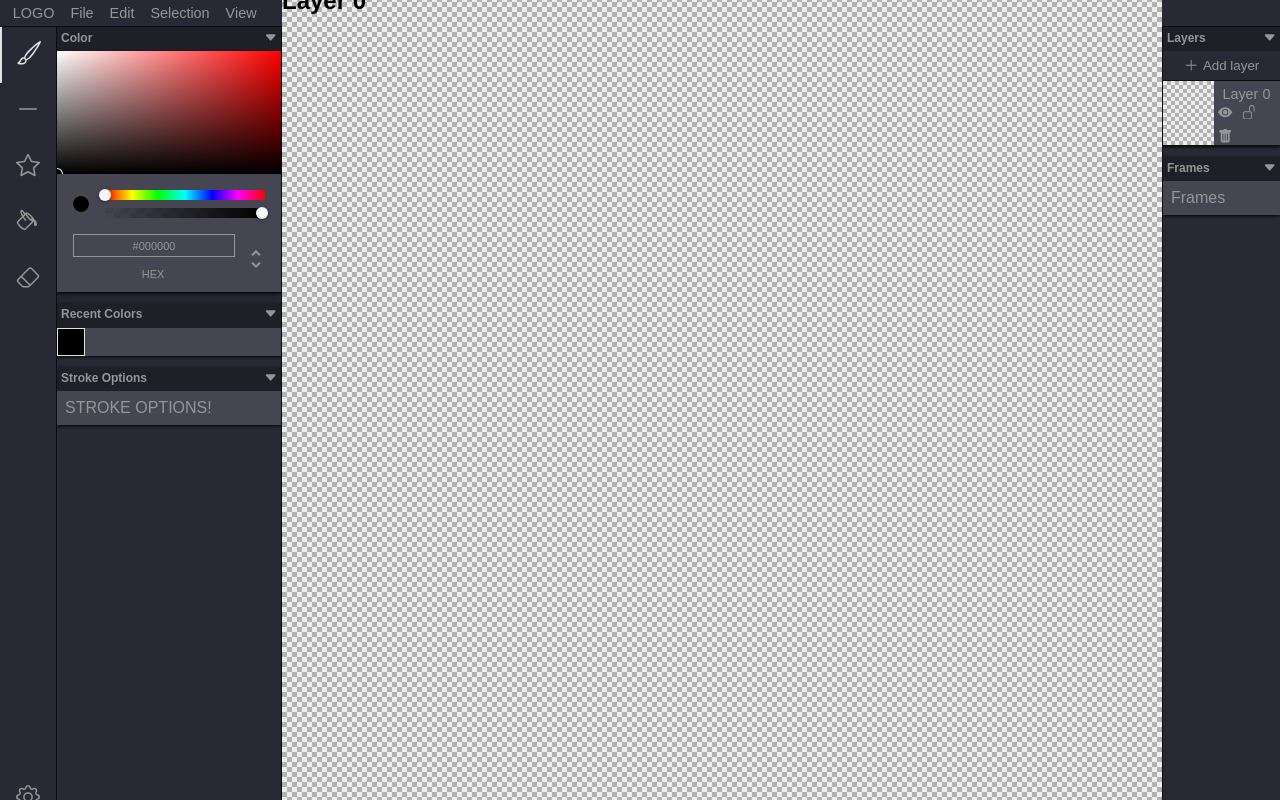
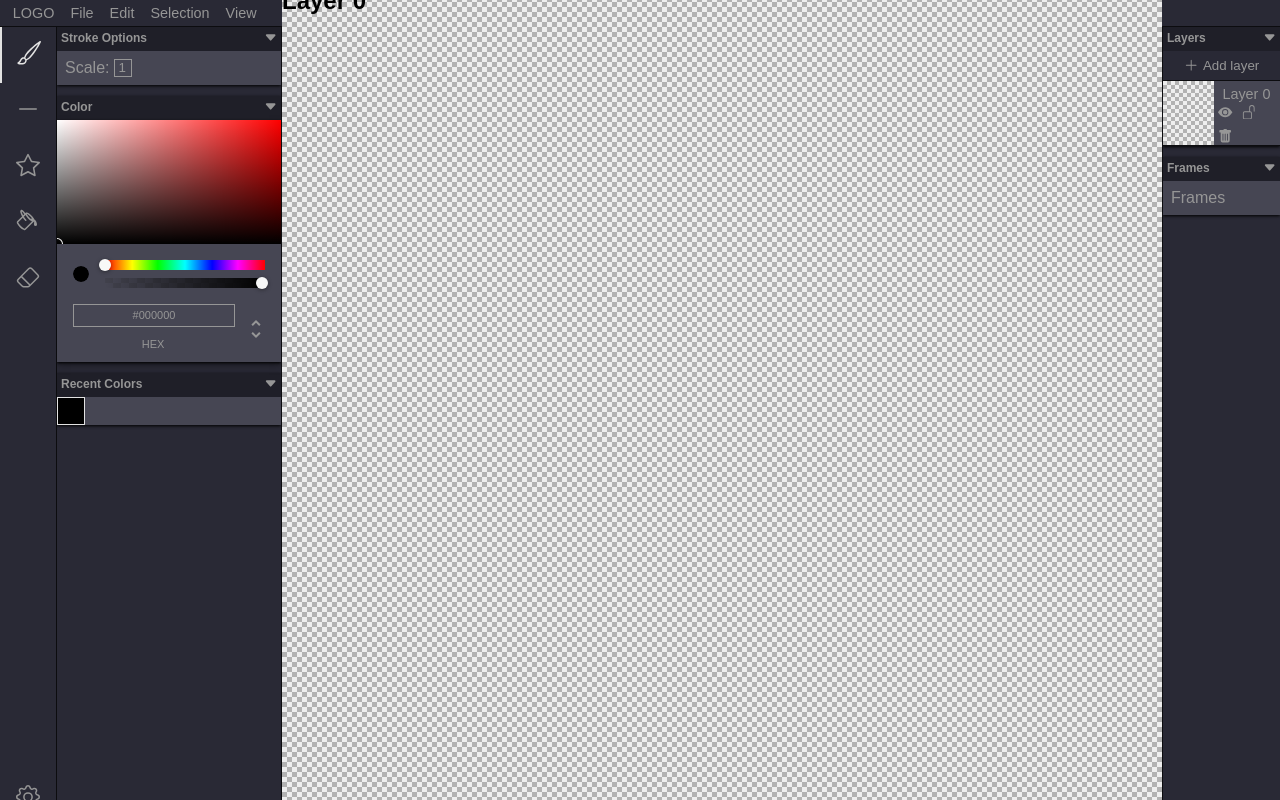
Before and after one commit to flyingmisaki/pixel-art-editor-2, a React (Create React App) app: page / in a window 1280 px wide. Built offline with nearby package versions, Linux system fonts and the light colour scheme.

Commit message:
Added scale stroke option

```diff
--- a/src/components/StatusBar/StatusBar.jsx
+++ b/src/components/StatusBar/StatusBar.jsx
@@ -1,7 +1,5 @@
 import React from "react"
 import "./StatusBar.css"
-
-import {colorToHexColor} from "../../core/utils/colors"
 
 import ColoredSquare from "../common/ColoredSquare/ColoredSquare"
 
@@ -18,7 +16,6 @@ export default function StatusBar() {
     const {canvasPosition} = useCanvasPosition()
 
     const render = function() {
-
         return (
             <div className="statusBar">
                 <p>
@@ -27,9 +24,9 @@ export default function StatusBar() {
                     </span>
                     <ColoredSquare color={brushColor}/>
                     <span>
-                        {colorToHexColor(brushColor)}
+                        rgba({brushColor.r}, {brushColor.g}, {brushColor.b}, {brushColor.a})
                         , Active Layer: {activeLayer?.name}
-                        , Cursor Position: ({canvasPosition.x}, {canvasPosition.y})
+                        , Cursor Position: ({(canvasPosition.x)}, {canvasPosition.y})
                         , Tool:{activeTool.renderIcon()}
                         {activeTool?.name ?? "none"}
                     </span>
--- a/src/components/ToolBox/ToolBox.jsx
+++ b/src/components/ToolBox/ToolBox.jsx
@@ -1,6 +1,6 @@
 import React from "react"
 import "./ToolBox.css"
-import pixel from "../../core/tools/Pixel.js"
+import Brush from "../../core/tools/Brush.js"
 import lines from "../../core/tools/Lines.js"
 import shapes from "../../core/tools/Shapes.js"
 import fill from "../../core/tools/Fill.js"
@@ -29,7 +29,7 @@ export default function ToolBox() {
         )
     }
 
-    const tools = [pixel, lines, shapes, fill, erase]
+    const tools = [Brush, lines, shapes, fill, erase]
 
     const render = function() {
         return (
--- a/src/components/ToolBox/ToolOptions/StrokeOptions/StrokeOptions.css
+++ b/src/components/ToolBox/ToolOptions/StrokeOptions/StrokeOptions.css
@@ -2,3 +2,45 @@
     background-color: var(--blueGray2);
     padding: 0.5rem;
 }
+
+.option {
+    display: flex;
+    flex-direction: row-reverse;
+    justify-content: left;
+}
+
+.option input {
+    margin-left: 0.3rem;
+    margin-right: 0.3rem;
+    border: 1px solid var(--mediumGray1);
+    width: 0.8rem;
+    padding-left: 0.2rem;
+    color: var(--mediumGray1);
+}
+input::-webkit-outer-spin-button,
+input::-webkit-inner-spin-button {
+    -webkit-appearance: none;
+    margin: 0;
+}
+
+input:hover {
+    color: var(--lightGray1);
+    border: 1px solid var(--lightGray1);
+}
+
+label:hover {
+    color: var(--lightGray1);
+}
+
+input:focus {
+    color: var(--lightGray1);
+    border: 1px solid var(--lightGray1);
+}
+
+input:focus ~ .scaleLabel {
+    color: var(--lightGray1);
+}
+
+input:hover ~ .scaleLabel {
+    color: var(--lightGray1);
+}
--- a/src/components/ToolBox/ToolOptions/StrokeOptions/StrokeOptions.jsx
+++ b/src/components/ToolBox/ToolOptions/StrokeOptions/StrokeOptions.jsx
@@ -2,12 +2,25 @@ import React from "react"
 import "./StrokeOptions.css"
 import OptionWindow from "../../../common/OptionWindow/OptionWindow"
 
+import {useActiveTool} from "../../../../hooks/useActiveTool"
+
 export default function StrokeOptions() {
+    const {scale, setScale} = useActiveTool()
+
+    const renderStrokeOption = function() {
+        return (
+            <div className="option">
+                <input type="number" id="scale" className="scaleInput" value={scale} onChange={(event) => setScale(event.target.value)}></input>
+                <label for="scale" className="scaleLabel">Scale: </label>
+            </div>
+        )
+    }
+
     const render = function() {
         return (
             <OptionWindow title="Stroke Options">
                 <div className="strokeOptions">
-                    STROKE OPTIONS!
+                    {renderStrokeOption()}
                 </div>
             </OptionWindow>
         )
--- a/src/components/ToolBox/ToolOptions/ToolOptions.jsx
+++ b/src/components/ToolBox/ToolOptions/ToolOptions.jsx
@@ -10,9 +10,9 @@ export default function ToolOptions() {
     const render = function() {
         return (
             <div className="toolOptions">
+                <StrokeOptions/>
                 <ColorMenu/>
                 <RecentColors/>
-                <StrokeOptions/>
             </div>
         )
     }
--- a/src/core/tools/Pixel.js
+++ b/src/core/tools/Brush.js
@@ -1,9 +1,9 @@
 import {colorToCanvasColor} from "../utils/colors"
 import {BsBrush} from "react-icons/bs"
 
-class Pixel {
+class Brush {
     constructor() {
-        this.name = "Pixel"
+        this.name = "Brush"
         this.usesColors = true
         this.status = ""
 
@@ -51,4 +51,4 @@ class Pixel {
     }
 }
 
-export default new Pixel()
+export default new Brush()
--- a/src/core/tools/Lines.js
+++ b/src/core/tools/Lines.js
@@ -57,7 +57,7 @@ class Lines {
 
         let drawing = true
         while(drawing) {
-            context.fillRect(currentPosition.x, currentPosition.y, 1, 1)
+            context.fillRect(currentPosition.x, currentPosition.y, this.options.scale, this.options.scale)
 
             // If we have hit the end position, set drawing to false
             drawing = currentPosition.x !== endPosition.x || currentPosition.y !== endPosition.y
--- a/src/hooks/useActiveTool.js
+++ b/src/hooks/useActiveTool.js
@@ -1,29 +1,36 @@
 import React, {useState, useContext, createContext, useEffect} from "react"
-import Pixel from "../core/tools/Pixel"
+import Brush from "../core/tools/Brush"
 
 const ActiveToolContext = createContext()
 
 export function useActiveTool(defaultTool = null) {
-    const {activeTool, setActiveTool, toolStatus} = useContext(ActiveToolContext)
+    const {activeTool, setActiveTool, toolStatus, scale, setScale} = useContext(ActiveToolContext)
 
     if(activeTool === undefined) setActiveTool(defaultTool)
 
-    return {activeTool, setActiveTool, toolStatus}
+    return {activeTool, setActiveTool, toolStatus, scale, setScale}
 }
 
 export function ActiveToolProvider(props) {
-    const [activeTool, setActiveTool] = useState(Pixel)
+    const [activeTool, setActiveTool] = useState(Brush)
     const [toolStatus, setToolStatus] = useState("")
+    const [scale, setScale] = useState(1)
+
+    function setToolScale(scale) {
+        activeTool.options.scale = scale
+        setScale(scale)
+    }
 
     activeTool.onStatusChange = setToolStatus
 
     useEffect(() => {
         setToolStatus(`Selected ${activeTool.name}`)
+        setScale(activeTool.options.scale)
 
     }, [activeTool])
 
     return (
-        <ActiveToolContext.Provider value={{activeTool, setActiveTool, toolStatus}}>
+        <ActiveToolContext.Provider value={{activeTool, setActiveTool, toolStatus, scale, setScale : setToolScale}}>
             {props.children}
         </ActiveToolContext.Provider>
     )
--- a/src/index.css
+++ b/src/index.css
@@ -12,3 +12,8 @@ button {
     border: none;
     background: none;
 }
+
+input {
+    border: none;
+    background: none;
+}
```
